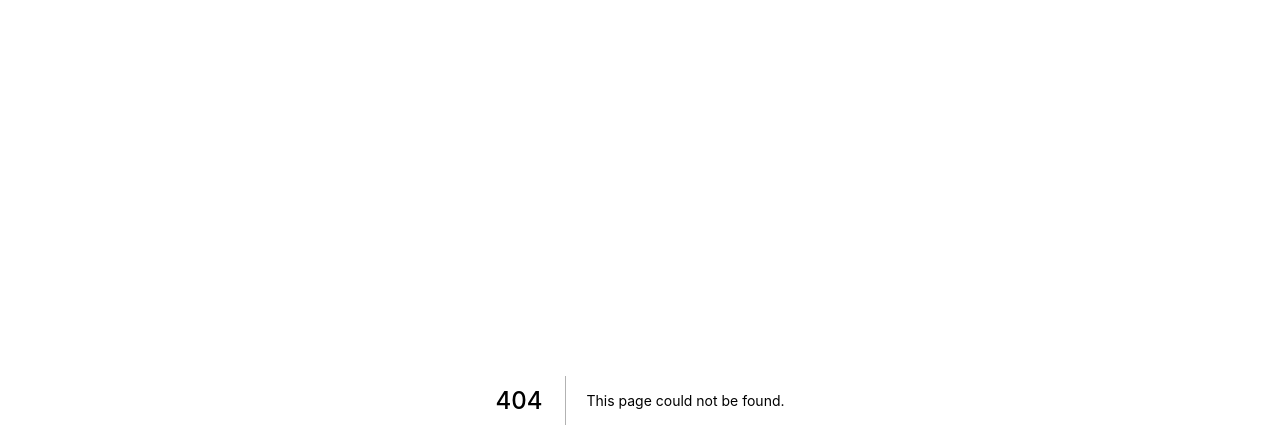
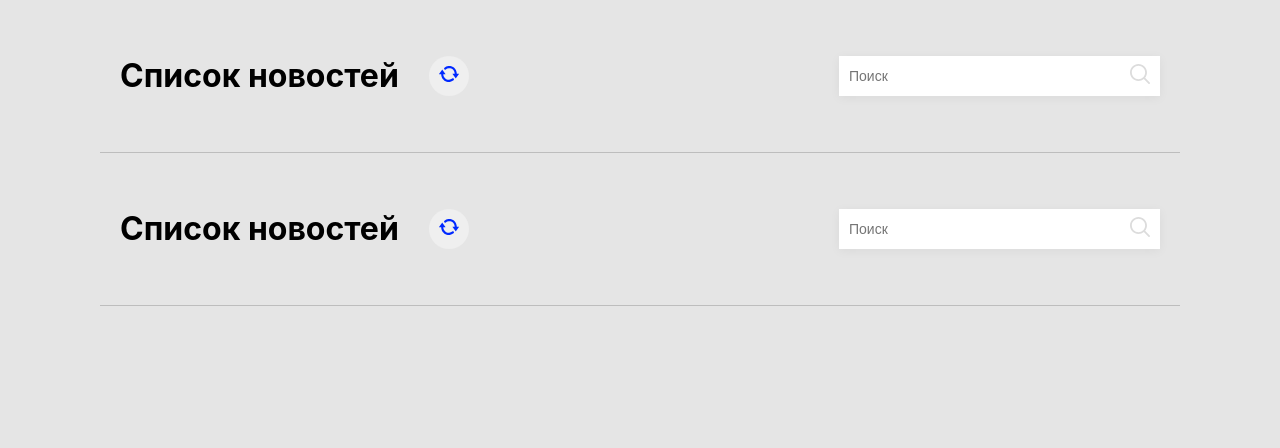
Before and after one commit to dapzer/involta-test, a Next.js app: page /layout in a window 1280 px wide. Before the commit this address had no page. Shown: the top 448 px of the page. Built offline with nearby package versions, Linux system fonts and the light colour scheme.

Commit message:
feat(header): Added header

```diff
--- /dev/null
+++ b/src/components/header/Header.tsx
@@ -0,0 +1,20 @@
+import React, { FC } from 'react';
+import styles from "./header.module.scss"
+import Image from 'next/image'
+import Search from "../search/Search";
+
+const Header: FC = () => {
+  return (
+    <div className={`${styles.header} container`}>
+      <div className={styles.logo}>
+        <h1>Список новостей</h1>
+        <button><Image src="/refresh.svg" alt={"refresh"} width={20} height={16} /></button>
+      </div>
+
+      <Search />
+
+    </div>
+  );
+};
+
+export default Header;
--- /dev/null
+++ b/src/components/header/header.module.scss
@@ -0,0 +1,35 @@
+.header{
+  display: flex;
+  justify-content: space-between;
+  padding: 35px 20px;
+  border-bottom: 1px solid #bdbdbd;
+
+  @media screen and (max-width: 800px) {
+    flex-direction: column;
+
+    .logo{
+      justify-content: space-between;
+    }
+  }
+
+  button{
+    width: 40px;
+    height: 40px;
+    border-radius: 50%;
+    border: none;
+    cursor: pointer;
+
+    span{
+      pointer-events: none;
+    }
+  }
+
+  .logo{
+    display: flex;
+    align-items: center;
+
+    h1{
+      padding-right: 30px;
+    }
+  }
+}
--- /dev/null
+++ b/src/components/search/Search.module.scss
@@ -0,0 +1,27 @@
+.search{
+  position: relative;
+  display: flex;
+  align-items: center;
+  width: 100%;
+  max-width: 321px;
+
+  @media screen and (max-width: 800px) {
+    max-width: none;
+  }
+
+  input{
+    border: none;
+    height: 40px;
+    width: 100%;
+    box-shadow: 0px 2px 10px rgba(0, 0, 0, 0.05);
+    padding: 0 10px;
+    font-size: 14px;
+    outline: inherit;
+  }
+
+  .image{
+    position: absolute;
+    pointer-events: none;
+    right: 10px;
+  }
+}
--- /dev/null
+++ b/src/components/search/Search.tsx
@@ -0,0 +1,16 @@
+import React, { FC } from 'react';
+import styles from "./Search.module.scss"
+import Image from 'next/image'
+
+const Search: FC = () => {
+  return (
+    <div className={styles.search}>
+      <input placeholder={"Поиск"} />
+      <div className={styles.image}>
+        <Image src="/search.svg" width={20} height={20} />
+      </div>
+    </div>
+  );
+};
+
+export default Search;
--- /dev/null
+++ b/src/pages/layout.tsx
@@ -0,0 +1,13 @@
+import React, { FC } from 'react';
+import Header from "../components/header/Header";
+
+const Layout: FC = ({children}) => {
+  return (
+    <>
+      <Header />
+      <main>{children}</main>
+    </>
+  );
+};
+
+export default Layout;
```
Also changed, not shown: pages/index.tsx (deleted, +0 -72 lines), src/pages/index.tsx (added, +22 -0 lines), src/pages/api/hello.ts (renamed from pages/api/hello.ts).
